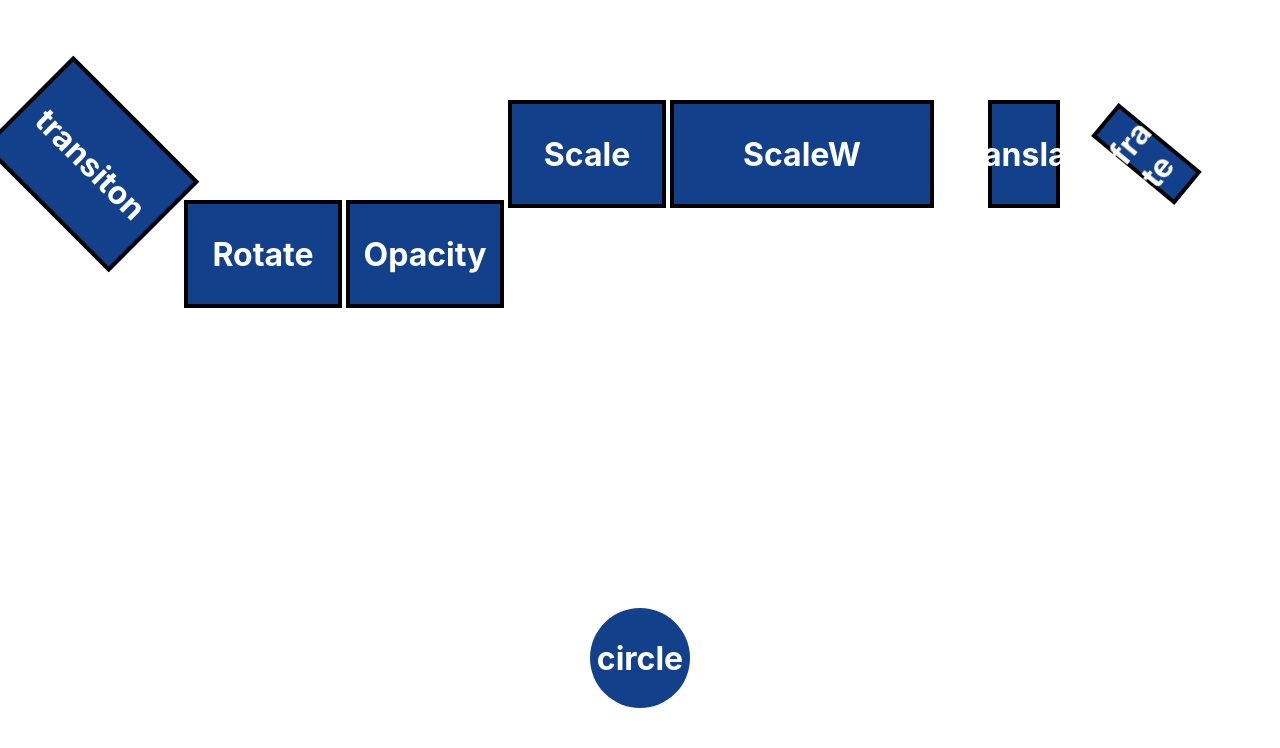
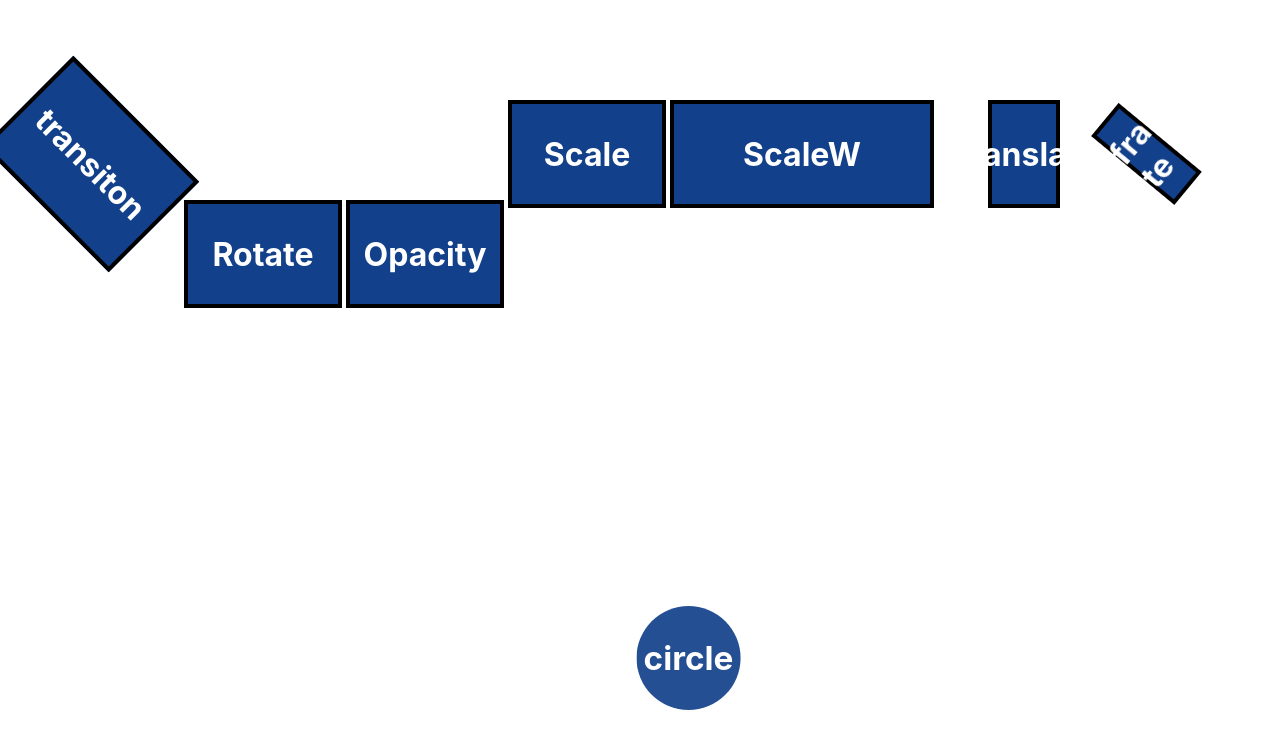
Before and after one commit to barbaroreyes/transform, a React (Create React App) app: page / in a window 1280 px wide. Shown: the top 748 px of the page. Built offline with nearby package versions, Linux system fonts and the light colour scheme.

Commit message:
added-2-efectt

```diff
--- a/src/App.css
+++ b/src/App.css
@@ -148,15 +148,19 @@ opacity: 1;
   flex-direction:column;
   align-items: center;
   border-radius: 50%;
-  animation : move-left 1s linear;
+  animation : move-left 3s infinite;
 
 }
 @keyframes move-left{
-  from{
-    transform: translateX(50vw);
-    opacity: 0
+  0%{
+   transform: translateX(0)
+
   }
-  to{
+  50%{
+    transform: translateX(calc(50vw - 50px)) scale(1.5);
+    opacity: 0;
+  }
+  100%{
     transform: translateX(0)
   }
 }
```
